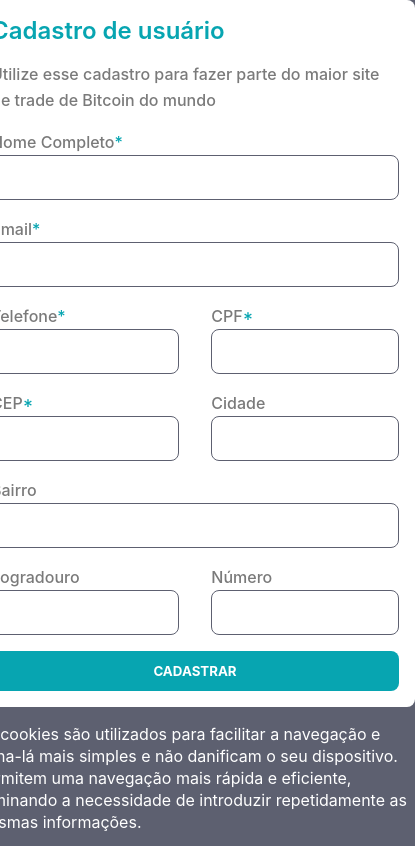
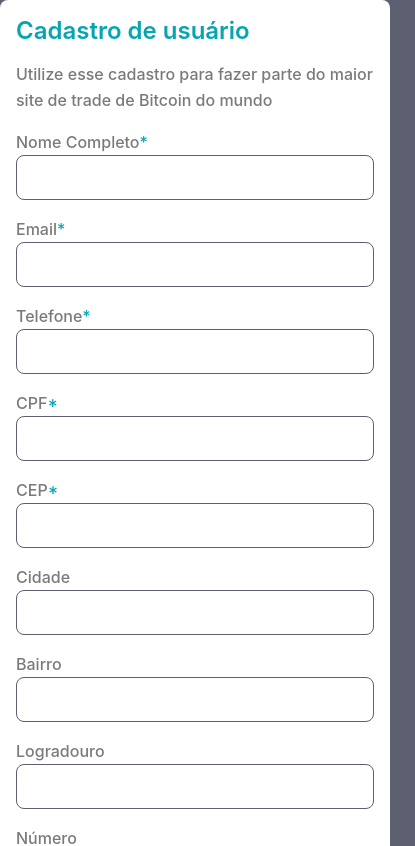
Before and after one commit to AndersonKeller/teste-frontend-imply, a React (Create React App) app: page / in a window 390 px wide. Shown: the top 846 px of the page, 415 px wide, since content can reach past the window. Built offline with nearby package versions, Linux system fonts and the light colour scheme.

Commit message:
fix: fieldset width responsive

```diff
--- a/src/components/Form/styles.ts
+++ b/src/components/Form/styles.ts
@@ -1,7 +1,6 @@
 import styled from "styled-components";
 
 export const StyledForm = styled.form`
-  position: relative;
   width: 100%;
   max-width: 440px;
   height: auto;
@@ -17,9 +16,6 @@ export const StyledForm = styled.form`
     flex-wrap: wrap;
     justify-content: space-between;
     gap: 16px;
-    fieldset {
-      max-width: 46%;
-    }
   }
   button {
     width: 100%;
@@ -28,4 +24,9 @@ export const StyledForm = styled.form`
     padding: 12px;
     font-weight: 700;
   }
+  @media (min-width: 440px) {
+    div fieldset {
+      max-width: 46%;
+    }
+  }
 `;
--- a/src/components/Input/style.ts
+++ b/src/components/Input/style.ts
@@ -5,6 +5,7 @@ export const StyledInput = styled.fieldset`
   display: flex;
   flex-direction: column;
   border: none;
+  width: 100%;
   span {
     color: var(--color-secundary100);
   }
--- a/src/styles/globalStyles.ts
+++ b/src/styles/globalStyles.ts
@@ -47,7 +47,8 @@ body{
     margin-top: 16px;
     line-height: 22px;
     font-weight: 400;
-    width: 440px;
+    max-width: 440px;
+    padding: 16px;
 }
 
 `;
```
